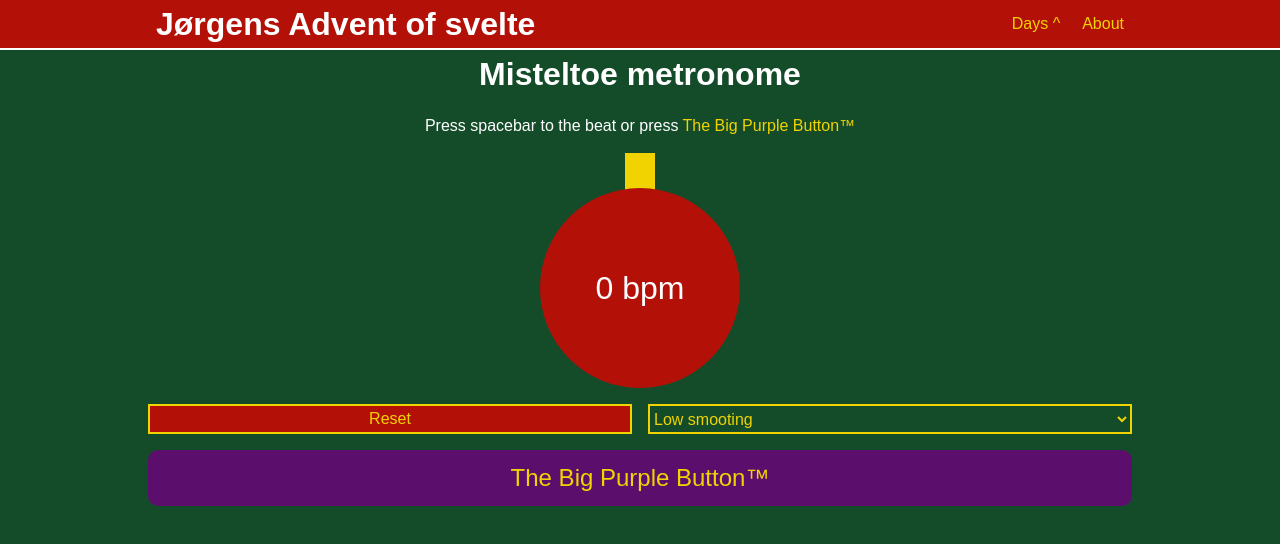
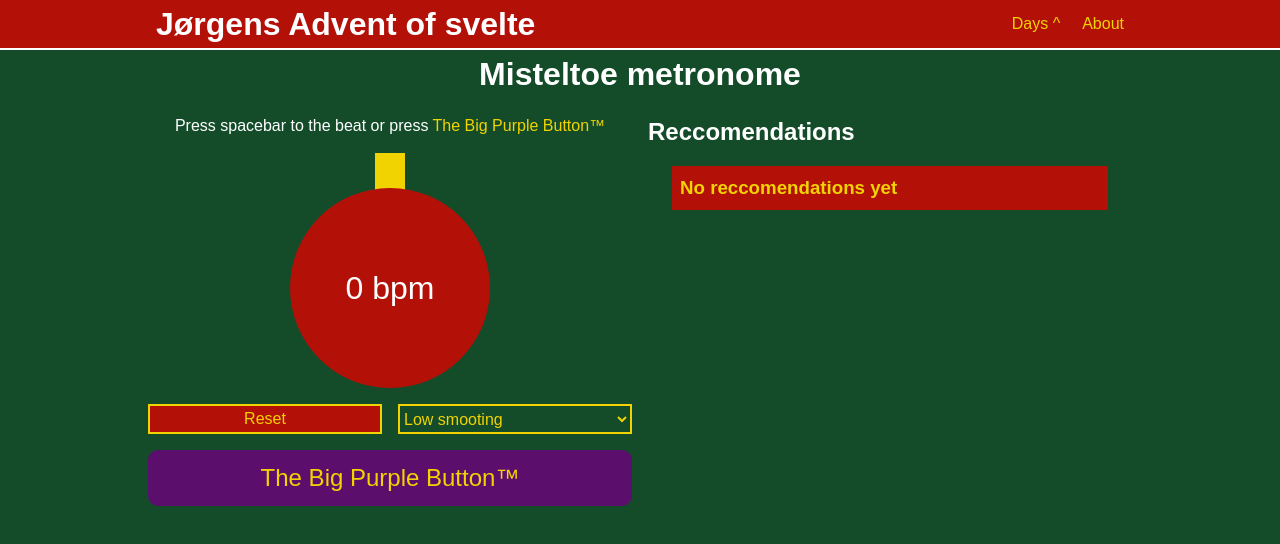
Before and after one commit to jorri11/j-rgensAdventOfSvelte, a SvelteKit app: page /day/6 in a window 1280 px wide. Shown: the top 544 px of the page. Built offline with nearby package versions, Linux system fonts and the light colour scheme.

Commit message:
Add spotify stuff

```diff
--- /dev/null
+++ b/src/routes/api/day/6/+server.js
@@ -0,0 +1,34 @@
+import { json } from "@sveltejs/kit"
+import { SPOTIFY_CLIENT_ID, SPOTIFY_CLIENT_SECRET } from "$env/static/private";
+export async function GET({fetch, url}){
+	const bpm = url.searchParams.get("bpm");
+
+	const params = new URLSearchParams();
+	params.append("grant_type", "client_credentials");
+	params.append("client_id", SPOTIFY_CLIENT_ID);
+	params.append("client_secret", SPOTIFY_CLIENT_SECRET);
+
+	const auth = await fetch("https://accounts.spotify.com/api/token", {
+		method: "POST",
+		Headers: {
+			"Content-Type": "application/x-www-form-urlencoded"
+		},
+		body: params,
+	}).then(r => r.json());
+
+	const headers = new Headers();
+	headers.append("Authorization", `Bearer ${auth.access_token}`);
+
+	const recUrl = new URL("https://api.spotify.com/v1/recommendations");
+	recUrl.searchParams.append("limit", 5);
+	recUrl.searchParams.append("market", "US");
+	recUrl.searchParams.append("seed_genres", "pop");
+	recUrl.searchParams.append("min_popularity", 70);
+	recUrl.searchParams.append("target_tempo", bpm ?? 100);
+	let recs = await fetch(recUrl, {
+		method: "GET",
+		headers: headers
+	});
+	recs = await recs.json();
+	return json(recs)
+}
--- a/src/routes/day/6/+page.svelte
+++ b/src/routes/day/6/+page.svelte
@@ -1,6 +1,7 @@
 <script>
 	let beats = [];
 	let numberOfBeats;
+	let recs = [];
 
 	$: accumulatedDifferenceBetweenBeats =
 		beats.length >= 2
@@ -14,6 +15,36 @@
 	$: avreageBeats = beats.length >= 2 ? accumulatedDifferenceBetweenBeats / (beats.length - 1) : 0;
 
 	$: bpm = beats.length >= 2 ? 60000 / avreageBeats : 0;
+
+	let lastBpm = 0;
+	let lastGetTime = 0;
+	$: getReccomendations(bpm, lastBpm, lastGetTime, Date.now())
+		.then((res) => {
+			recs = res;
+			lastBpm = bpm;
+			lastGetTime = Date.now();
+		})
+		.catch((e) => {
+			//do nothing
+		});
+	$: console.log(recs);
+	async function getReccomendations(bpm, lastBpm, lastGetTime, now) {
+		if (!shouldGetReccomendations(lastBpm, bpm, lastGetTime, now)) {
+			throw new Error('Not time to get reccomendations yet');
+		}
+		return await fetch(`/api/day/6?bpm=${Math.round(bpm)}`).then((res) => res.json());
+	}
+
+	function shouldGetReccomendations(lastBpm, newBpm, lastGetTime, now) {
+		if (bpm < 50) {
+			console.log('bpm too low');
+			return false;
+		}
+		return (
+			(Math.abs(lastBpm - newBpm) > 10 && Math.abs(lastGetTime - now) > 1000 * 45) ||
+			Math.abs(lastGetTime - now) > 1000 * 60 * 2
+		);
+	}
 
 	function onBeat(e) {
 		if (beats.length == numberOfBeats) {
@@ -56,12 +87,50 @@
 			<button on:click={onBeat} class="big-purple-button">The Big Purple Button™</button>
 		</div>
 	</section>
-	<!--	<section>
+	<section>
 		<h2>Reccomendations</h2>
-	</section>-->
+		<ul role="list">
+			{#each recs?.tracks ?? [] as track}
+				<li>
+					<h3>{track.name} - {track.artists[0].name}</h3>
+					<a href={track.external_urls.spotify}>Listen on spotify</a>
+				</li>
+			{:else}
+				<li>
+					<h3>No reccomendations yet</h3>
+				</li>
+			{/each}
+		</ul>
+	</section>
 </div>
 
 <style>
+	ul {
+		margin: 0;
+		padding: 1rem;
+	}
+	li {
+		font-weight: bolder;
+		padding: 0.5rem;
+		display: grid;
+		grid-template-columns: 1fr auto;
+	}
+	/**Make each other li item a bit lighter green with a filter*/
+	li:nth-child(even) {
+		background-color: #fff;
+		color: var(--christmas-green);
+		& a {
+			color: var(--christmas-green);
+		}
+	}
+	li:nth-child(odd) {
+		background-color: var(--christmas-red);
+		color: var(--christmas-gold);
+		margin: 0 0.5rem;
+		& a {
+			color: var(--christmas-gold);
+		}
+	}
 	.increase {
 		background-color: var(--christmas-red);
 		color: var(--christmas-gold);
@@ -89,7 +158,6 @@
 			text-align: center;
 		}
 		& .the-actual-assignment {
-			grid-column: 1 / -1;
 			text-align: center;
 		}
 	}
```
